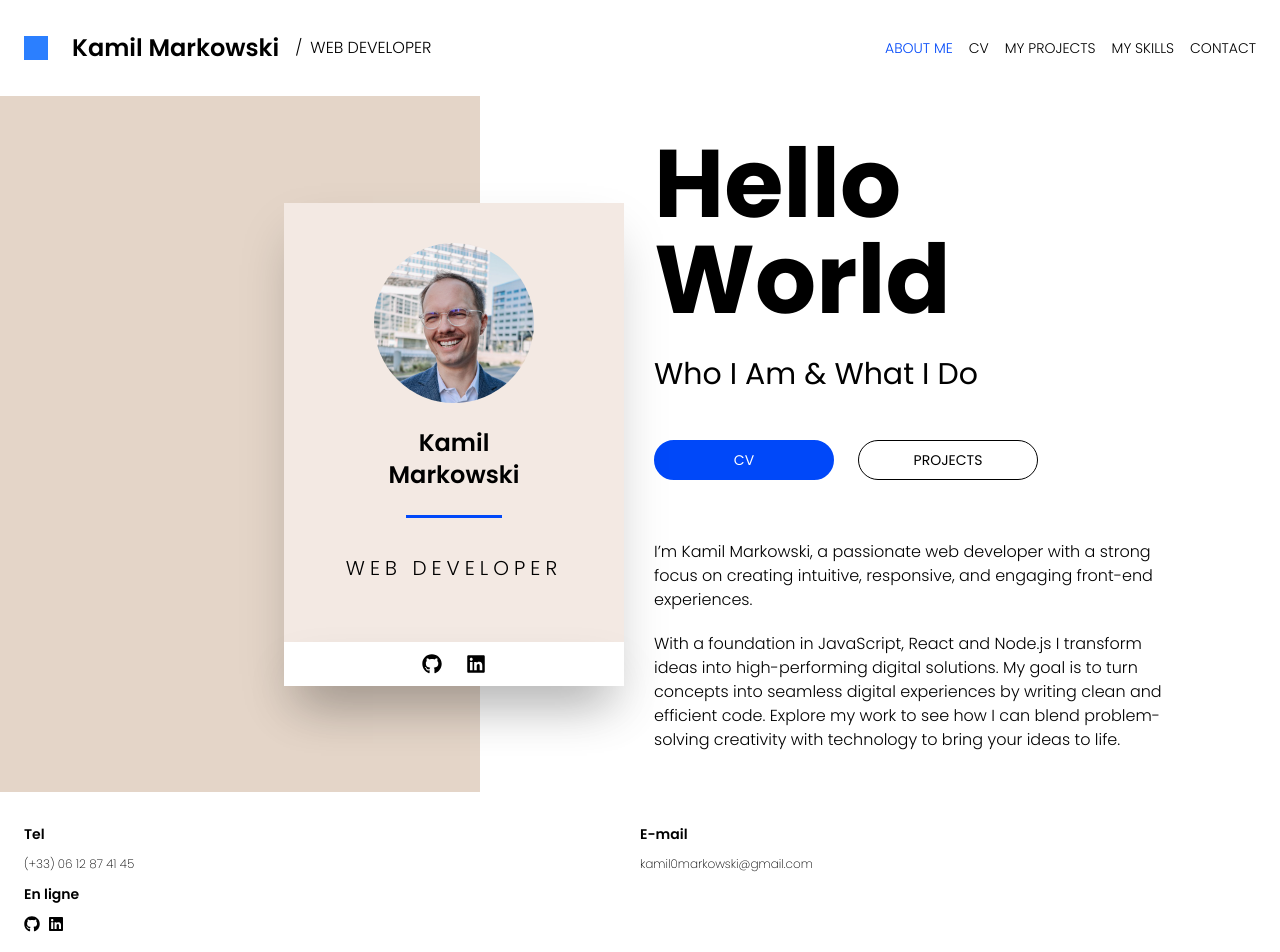
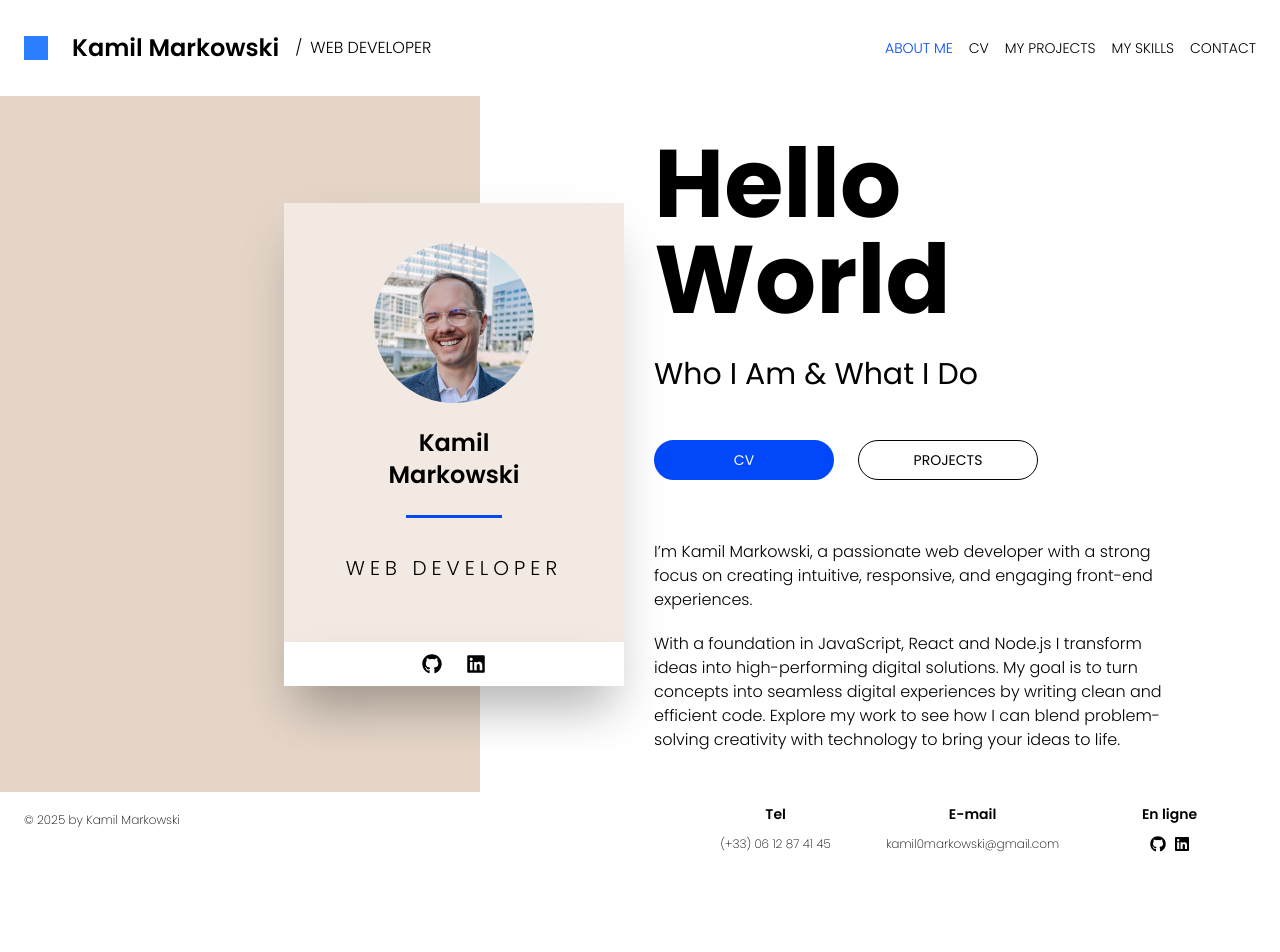
Before and after one commit to kamil0m/portfolio-new, a React (Vite) app: page / in a window 1280 px wide. Shown: the top 952 px of the page. After the commit the page ends 864 px from the top, so only its background shows below. Built offline with nearby package versions, Linux system fonts and the light colour scheme.

Commit message:
footer styled for desktop

```diff
--- a/src/components/Footer.tsx
+++ b/src/components/Footer.tsx
@@ -2,8 +2,9 @@ import { FaGithub, FaLinkedin } from "react-icons/fa";
 
 export default function Footer() {
   return (
-    <div className="flex flex-col h-30 w-full px-6 mt-5 bg-white font-extralight">
-      <div className="grid grid-cols-2">
+    <div className="flex flex-col h-auto w-full px-6 bg-white font-extralight
+    tablet:flex-row-reverse tablet:justify-between tablet:items-start tablet:pb-3">
+      <div className="grid grid-cols-2 tablet:grid-cols-3 tablet:width-4/5 tablet:gap-6 tablet:text-center">
         <div>
           <h5 className="my-3">Tel</h5>
           <div className="text-xs">(+33) 06 12 87 41 45</div>
@@ -14,7 +15,7 @@ export default function Footer() {
         </div>
         <div>
           <h5 className="my-3">En ligne</h5>
-          <div className="flex text-md font-light gap-2">
+          <div className="flex text-md font-light gap-2 tablet:justify-center">
             <a target="_blank" href="https://github.com/kamil0m">
               <FaGithub />
             </a>
```
